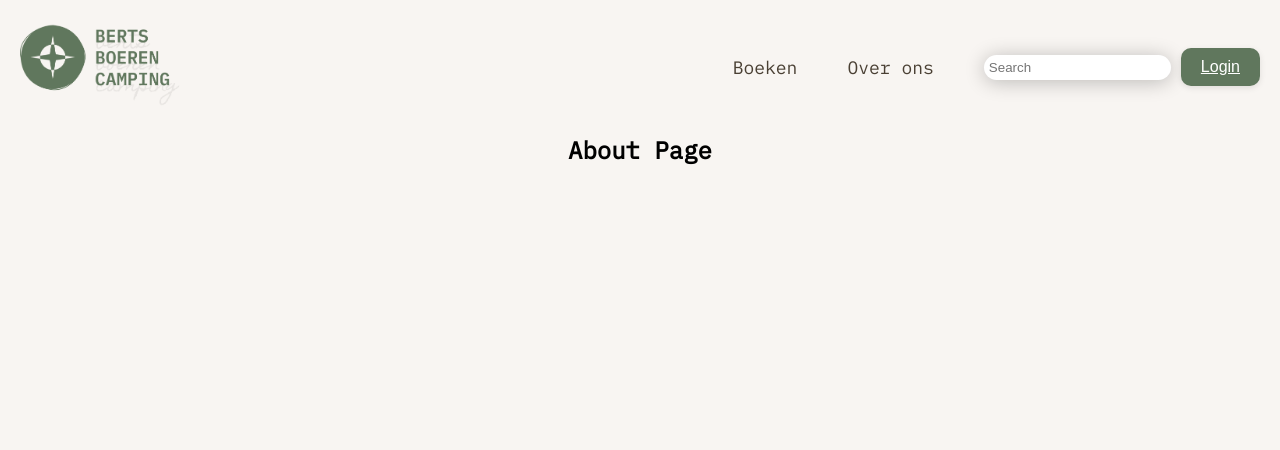
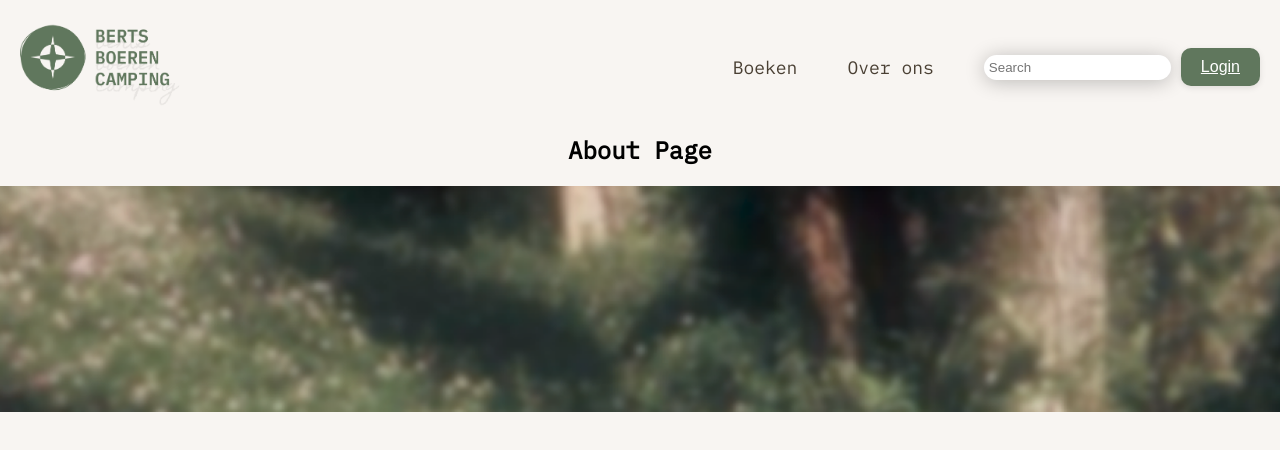
Before and after one commit to LaulensW/BertsBoerenCamping, a React (Vite) app in the folder BertsBoerenCamping/: page /about in a window 1280 px wide. Shown: the top 450 px of the page. Built offline with nearby package versions, Linux system fonts and the light colour scheme.

Commit message:
About banner foto toegevoegd (kan veranderd worden), components gemaakt en ingevoegd in about view

```diff
--- a/BertsBoerenCamping/src/Views/About.jsx
+++ b/BertsBoerenCamping/src/Views/About.jsx
@@ -1,14 +1,16 @@
 import React from 'react';
 import Layout from '../components/Layout';
+import Banner from '../components/AboutBanner';
 
 const About = () => {
   return (
-    <div>
+    <>
       <Layout>
       <h2>About Page</h2>
-      {/* Content specific to the about page */}
+
       </Layout>
-    </div>
+      <Banner/>
+    </>
   );
 };
 
--- /dev/null
+++ b/BertsBoerenCamping/src/components/AboutBanner.jsx
@@ -0,0 +1,16 @@
+import React from 'react';
+import './AboutBanner.css';
+import BannerWave from '../assets/about-banner-wave.svg';
+
+const AboutBanner = () => {
+    return(
+        <>
+        <div className="about-banner">
+            <img src="../images/About_Banner.png" alt="Banner" className="banner-background"/>
+
+        </div>
+        </>
+    );
+};
+
+export default AboutBanner;
```
Also changed, not shown: BertsBoerenCamping/public/images/About_Banner.png (added), BertsBoerenCamping/src/assets/about-banner-wave.svg (added), BertsBoerenCamping/src/components/AboutBanner.css (added).
